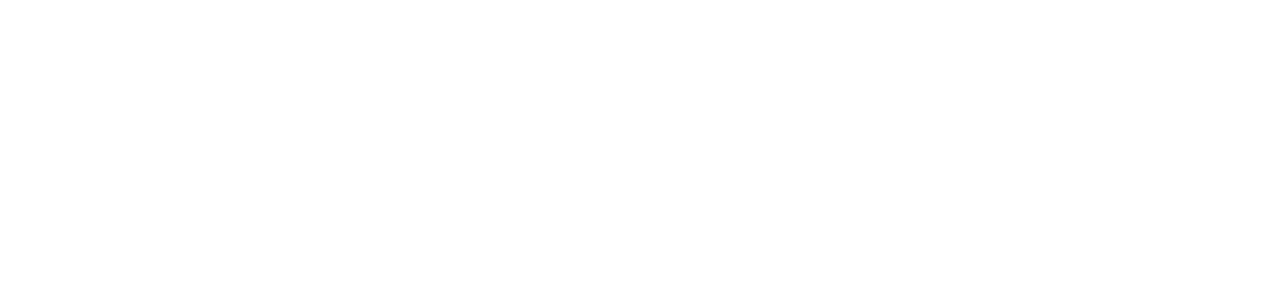
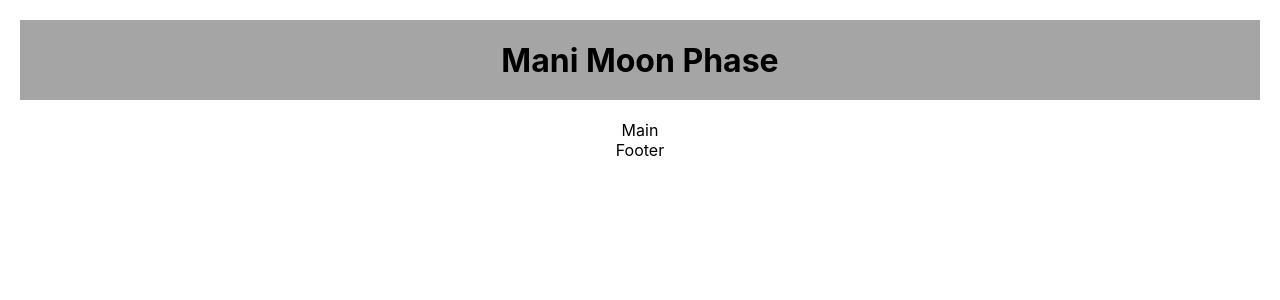
Before and after one commit to MontanoDiego/mani-moon-tracker, a React (Create React App) app: page / in a window 1280 px wide. Shown: the top 300 px of the page. Built offline with nearby package versions, Linux system fonts and the light colour scheme.

Commit message:
continued set up of file structure and added layout components

```diff
--- a/public/index.html
+++ b/public/index.html
@@ -2,14 +2,12 @@
 <html lang="en">
   <head>
     <meta charset="utf-8" />
-    <link rel="icon" href="%PUBLIC_URL%/favicon.ico" />
     <meta name="viewport" content="width=device-width, initial-scale=1" />
     <meta name="theme-color" content="#000000" />
     <meta
       name="description"
       content="Web site created using create-react-app"
     />
-    <link rel="apple-touch-icon" href="%PUBLIC_URL%/logo192.png" />
     <!--
       manifest.json provides metadata used when your web app is installed on a
       user's mobile device or desktop. See https://developers.google.com/web/fundamentals/web-app-manifest/
--- a/src/App.js
+++ b/src/App.js
@@ -1,8 +1,14 @@
 import './App.css';
+import Header from './components/layout/Header.js';
+import Footer from './components/layout/Footer.js';
+import Main from './components/Main/Main.js';
 
 function App() {
   return (
     <div className="App">
+      <Header />
+      <Main />
+      <Footer />
     </div>
   );
 }
--- a/src/components/layout/Footer.js
+++ b/src/components/layout/Footer.js
@@ -1,4 +1,5 @@
 import React from 'react';
+import './Footer.css';
 
 export default function Footer() {
   return (
--- /dev/null
+++ b/src/components/layout/Header.css
@@ -0,0 +1,14 @@
+header {
+  color: black;
+  background-color: rgb(165, 165, 165);
+  height: 5em;
+  margin: 20px;
+  text-align: center;
+  display: flex;
+  justify-content: center;
+  align-items: center;
+}
+
+h1 {
+  text-align: center;
+}
--- a/src/components/layout/Header.js
+++ b/src/components/layout/Header.js
@@ -1,7 +1,8 @@
 import React from 'react';
+import './Header.css';
 
 export default function Header() {
-  return (
-    <div>Header</div>
-  );
+  return <header>
+    <h1>Mani Moon Phase</h1>
+  </header>;
 }
```
Also changed, not shown: src/components/layout/Footer.css (added).
